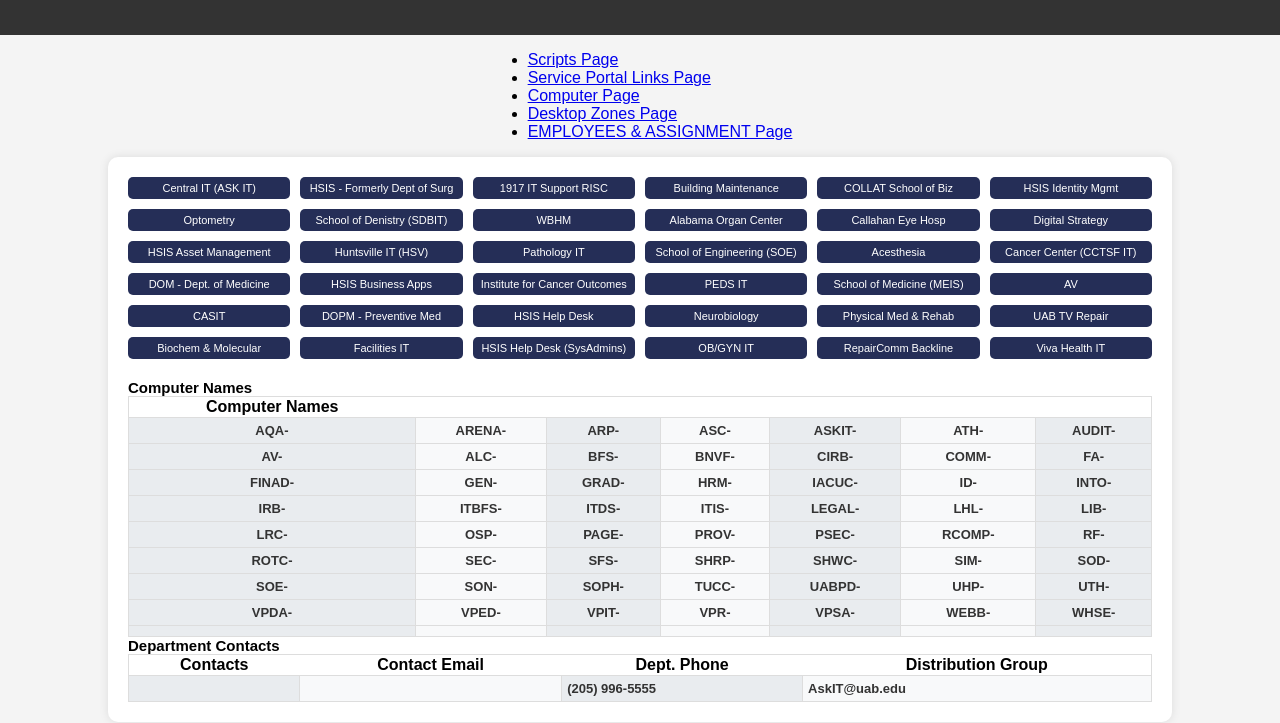
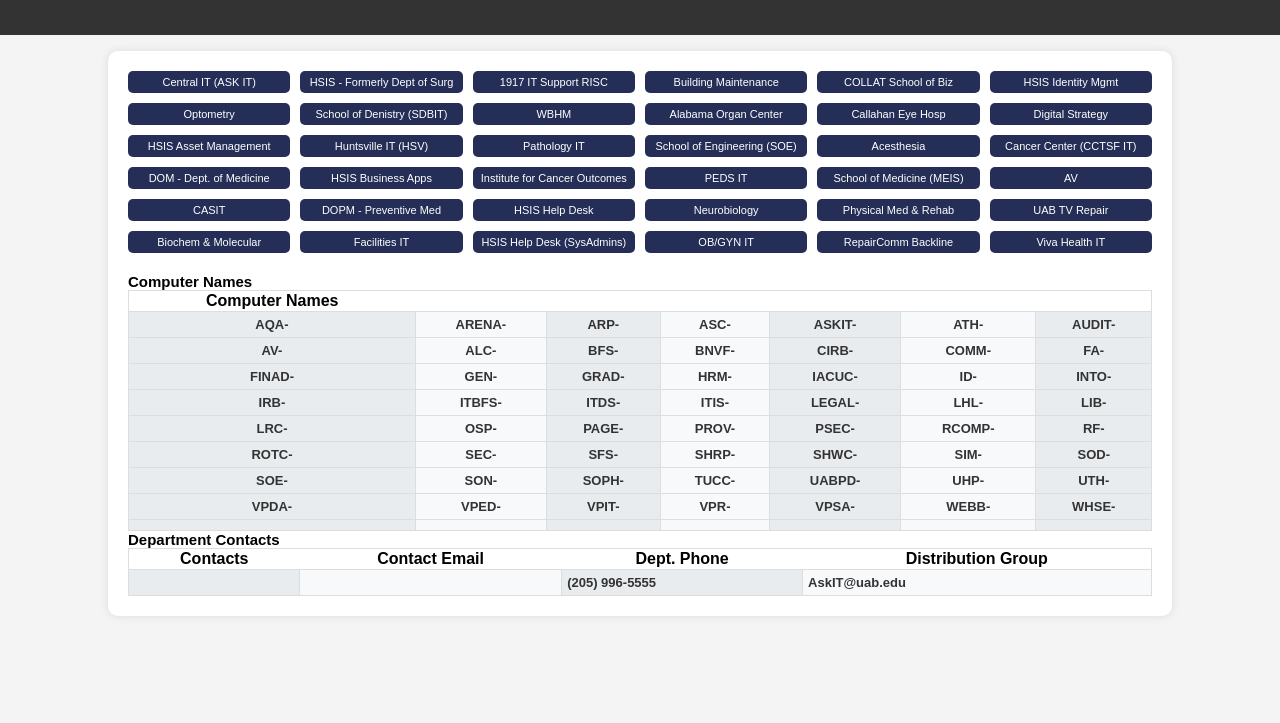
Before and after one commit to samuelCulp/Testing-web-page, a plain HTML site: page Computer_Name.html in a window 1280 px wide. Shown: the part 77-800 px from the top of the page. Drawn offline with Linux system fonts and the light colour scheme.

Commit message:
Update Computer_Name.html

```diff
--- a/Computer_Name.html
+++ b/Computer_Name.html
@@ -12,11 +12,7 @@
 <body>
     <nav>
         <ul>
-            <li><a href="Scripts.html">Scripts Page</a></li>
-            <li><a href="Service Portal Links.html">Service Portal Links Page</a></li>
-            <li><a href="Computer_Name.html">Computer Page</a></li>
-            <li><a href="Desktop_Zones.html">Desktop Zones Page</a></li>
-            <li><a href="EmployeeNum.html">EMPLOYEES & ASSIGNMENT Page</a></li>
+
 
         </ul>
     </nav>
```
